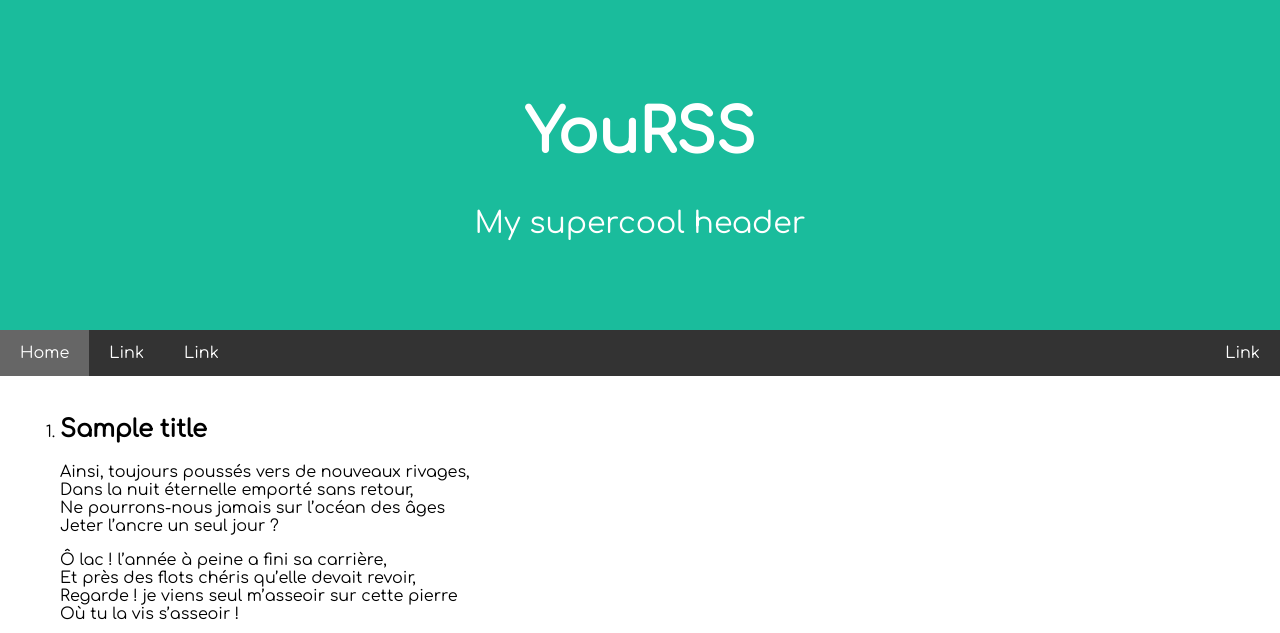
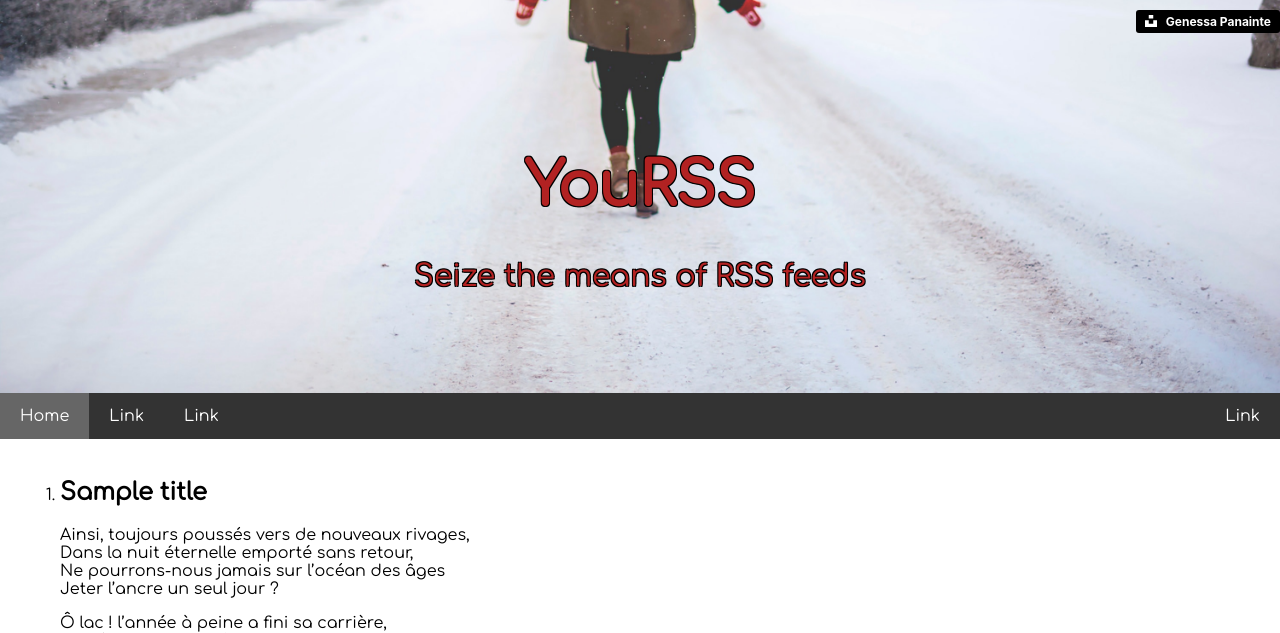
Before and after one commit to AntoineSebert/EWS_coursework, a PHP site: page / in a window 1280 px wide. Shown: the top 633 px of the page. Run offline with PHP 8.4, Linux system fonts and the light colour scheme; some web fonts are replaced.

Commit message:
:sparkles: add background image and credit badge

```diff
--- a/presentation/index.html
+++ b/presentation/index.html
@@ -37,8 +37,21 @@
 
 <body>
 	<header>
-		<h1>YouRSS</h1>
-		<p>My supercool header</p>
+		<div id=credit-badge>
+			<a href="https://unsplash.com/@genessapana?utm_medium=referral&amp;utm_campaign=photographer-credit&amp;utm_content=creditBadge" target="_blank" rel="noopener noreferrer" title="Download free do whatever you want high-resolution photos from Genessa Panainte">
+				<span style="display:inline-block;padding:2px 3px">
+					<svg xmlns="http://www.w3.org/2000/svg" style="height:12px;width:auto;position:relative;vertical-align:middle;top:-2px;fill:white" viewBox="0 0 32 32">
+						<title>unsplash-logo</title>
+						<path d="M10 9V0h12v9H10zm12 5h10v18H0V14h10v9h12v-9z"></path>
+					</svg>
+				</span>
+				<span style="display:inline-block;padding:2px 3px">Genessa Panainte</span>
+			</a>
+		</div>
+		<div id=title-container>
+			<h1>YouRSS</h1>
+			<p>Seize the means of RSS feeds</p>
+		</div>
 	</header>
 	<nav>
 		<a href="#" class="active">Home</a>
@@ -178,11 +191,7 @@ inpage sign in/up/out
 	https://www.w3schools.com/howto/howto_js_toggle_password.asp
 
 top banner
-	https://www.w3schools.com/howto/howto_css_image_text.asp
-	https://www.w3schools.com/howto/howto_css_image_text_blocks.asp
-	https://www.w3schools.com/howto/howto_css_image_transparent.asp
 	https://www.w3schools.com/howto/howto_css_blurred_background.asp
-	https://www.w3schools.com/howto/howto_css_image_responsive.asp
 
 navbar (always visible, stick to top)
 	https://www.w3schools.com/howto/howto_css_icon_bar.asp
--- a/presentation/style/index.css
+++ b/presentation/style/index.css
@@ -4,11 +4,51 @@ body {
 }
 
 header {
-	padding: 60px;
+	background-image: url("../image/genessa-panainte-179123-unsplash.jpg");
+	background-position: bottom;
+	background-attachment: fixed;
+	background-size: cover;
+	font-size: 30px;
 	text-align: center;
-	background: #1abc9c;
+}
+
+#title-container {
+	color: firebrick;
+}
+
+header h1 {
+	padding-top: 80px;
+	text-shadow:
+		-1px -1px 0 #000,
+		1px -1px 0 #000,
+		-1px 1px 0 #000,
+		1px 1px 0 #000;
+}
+
+header p {
+	padding-bottom: 100px;
+	margin-bottom: 0;
+	text-shadow:
+		-1px -1px 0 #000,
+		1px -1px 0 #000,
+		-1px 1px 0 #000,
+		1px 1px 0 #000;
+}
+
+#credit-badge {
+	text-align: right;
+}
+
+#credit-badge a {
+	background-color: black;
 	color: white;
-	font-size: 30px;
+	text-decoration: none;
+	padding: 4px 6px;
+	font-family: -apple-system, BlinkMacSystemFont, "San Francisco", "Helvetica Neue", Helvetica, Ubuntu, Roboto, Noto, "Segoe UI", Arial, sans-serif;
+	font-size: 12px;
+	font-weight: bold;
+	line-height: 1.2;
+	border-radius: 3px;
 }
 
 nav {
--- a/presentation/style/index.min.css
+++ b/presentation/style/index.min.css
@@ -1 +1 @@
-body{font-family:Comfortaa;margin:0}header{padding:60px;text-align:center;background:#1abc9c;color:white;font-size:30px}nav{overflow:hidden;background-color:#333;position:sticky;position:-webkit-sticky;top:0}nav a{float:left;display:block;color:white;text-align:center;padding:14px 20px;text-decoration:none}nav a.right{float:right}nav a:hover{background-color:#ddd;color:black}nav a.active{background-color:#666;color:white}main{-ms-flex:70%;flex:70%;background-color:white;padding:20px}footer{padding:20px;text-align:center;background:#ddd}
+body{font-family:Comfortaa;margin:0}header{background-image:url("../image/genessa-panainte-179123-unsplash.jpg");background-position:bottom;background-attachment:fixed;background-size:cover;font-size:30px;text-align:center}#title-container{color:firebrick}header h1{padding-top:80px;text-shadow:-1px -1px 0 #000,1px -1px 0 #000,-1px 1px 0 #000,1px 1px 0 #000}header p{padding-bottom:100px;margin-bottom:0;text-shadow:-1px -1px 0 #000,1px -1px 0 #000,-1px 1px 0 #000,1px 1px 0 #000}#credit-badge{text-align:right}#credit-badge a{background-color:black;color:white;text-decoration:none;padding:4px 6px;font-family:-apple-system,BlinkMacSystemFont,"San Francisco","Helvetica Neue",Helvetica,Ubuntu,Roboto,Noto,"Segoe UI",Arial,sans-serif;font-size:12px;font-weight:bold;line-height:1.2;border-radius:3px}nav{overflow:hidden;background-color:#333;position:sticky;position:-webkit-sticky;top:0}nav a{float:left;display:block;color:white;text-align:center;padding:14px 20px;text-decoration:none}nav a.right{float:right}nav a:hover{background-color:#ddd;color:black}nav a.active{background-color:#666;color:white}main{-ms-flex:70%;flex:70%;background-color:white;padding:20px}footer{padding:20px;text-align:center;background:#ddd}
```
Also changed, not shown: presentation/image/genessa-panainte-179123-unsplash.jpg (added).
